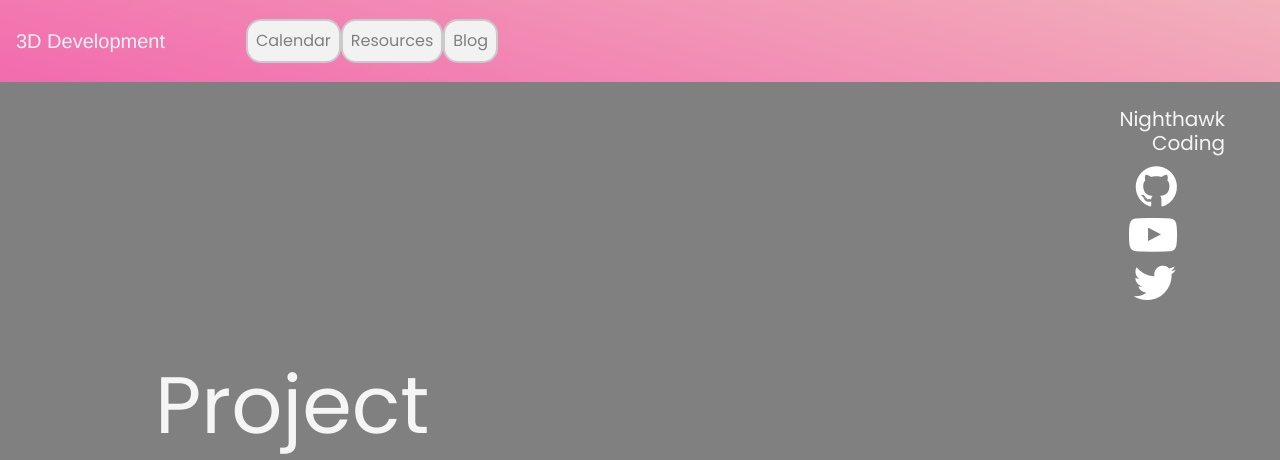
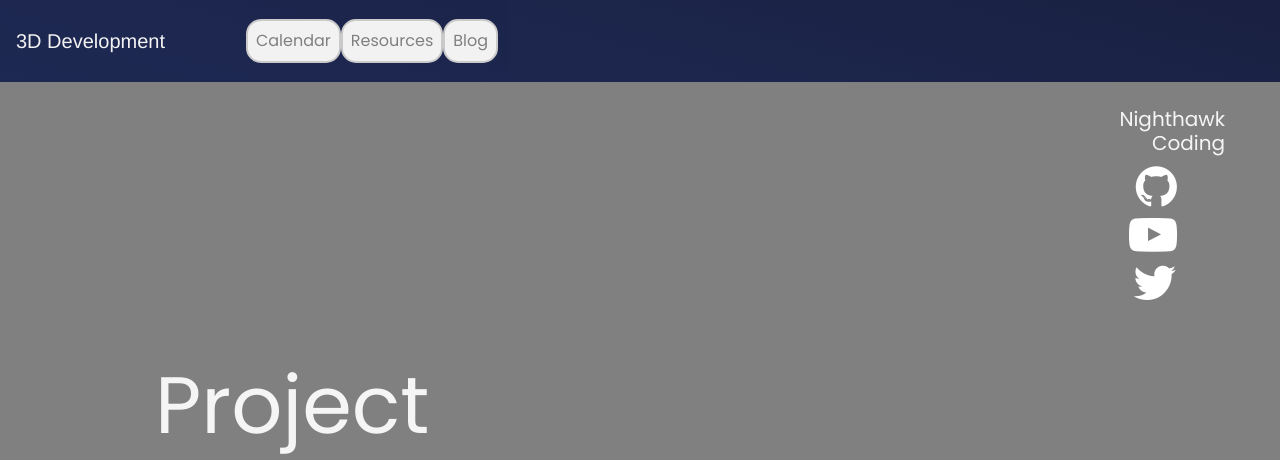
Before and after one commit to Naevey/grup-grass, a Flask app: page /erik/ in a window 1280 px wide. Shown: the top 460 px of the page. Run offline with Flask 2, Linux system fonts and the light colour scheme; some libraries are stand-ins or nearby versions.

Commit message:
index design

```diff
--- a/templates/layouts/navbar.html
+++ b/templates/layouts/navbar.html
@@ -21,7 +21,7 @@
         {#border: 2px solid #D3D3D3;#}
     }
     .bg-custom-2 {
-        background-image: linear-gradient(15deg, #FF69B4 0%, #FFB6C1 100%);
+        background-image: linear-gradient(15deg, #14204f 0%, #0e163b 100%);
         opacity: 90%;
     }
 </style>
```
